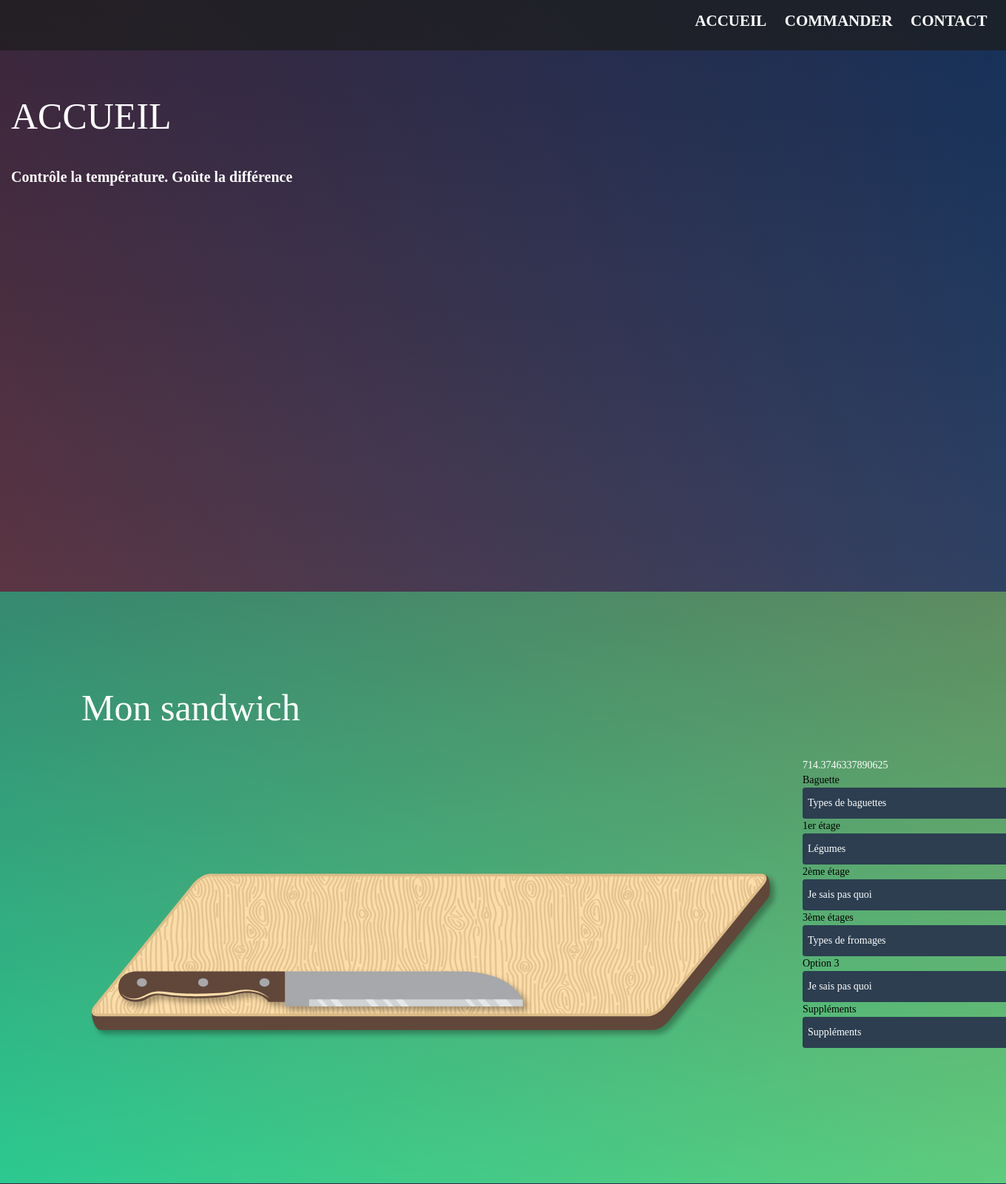
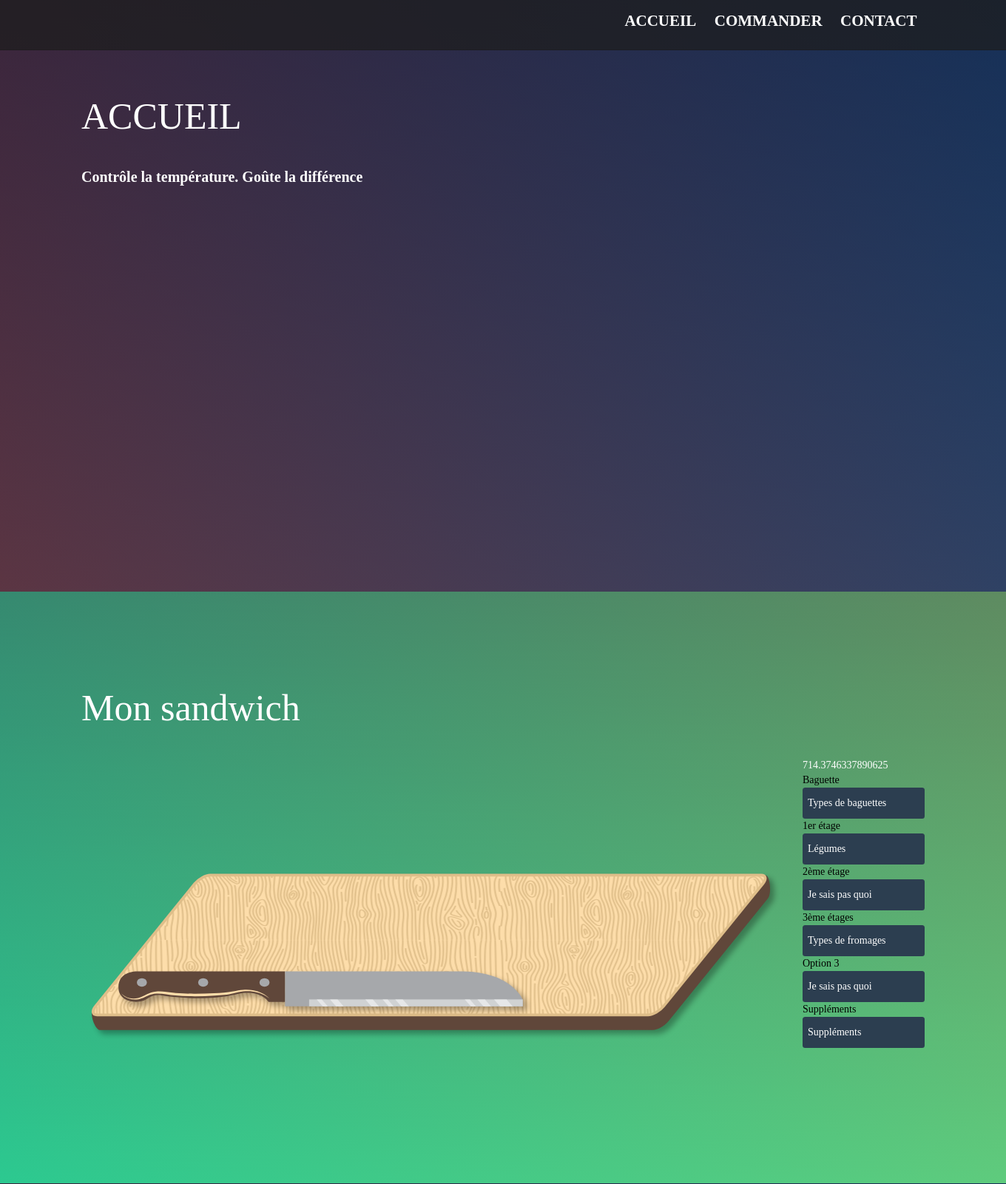
Before and after one commit to Legendthriller69/Sandwicherie, a PHP site: page /index.html in a window 1360 px wide. Shown: the top 1601 px of the page at 74% size. Run offline with PHP 8.4, Linux system fonts and the light colour scheme; some libraries are stand-ins or nearby versions.

Commit message:
good screen

```diff
--- a/css/main.css
+++ b/css/main.css
@@ -9,14 +9,12 @@
 html, body
 {
   height:100%;
-
 }
 
 
 body {
-  margin: 0;
   font-weight: 500;
-  overflow:visible;
+
 }
 
 section {
@@ -52,10 +50,7 @@ section {
 }
 
   .navbarScroll {
-    position: fixed;
-    right: 0;
-    left: 0;
-    z-index:10;
+
 
     background: rgba(30, 30, 30, 0.75);
     border-bottom: 1px solid rgba(0, 0, 0, 0.1);
@@ -125,6 +120,7 @@ input{
   margin-bottom: 30px;
 
 }
+
 button{
   background-color: #26A65B;
   border: none;
--- a/css/sandwich.css
+++ b/css/sandwich.css
@@ -14,7 +14,7 @@ select {
 .select {
     position: relative;
     display: block;
-    width: 20em;
+    width: 100%;
     height: 3em;
     line-height: 3;
     background: #2c3e50;
--- a/index.html
+++ b/index.html
@@ -12,8 +12,8 @@
 <body>
 
 
-<nav class="navbarScroll">
-    <div class="container-fluid">
+<nav class="navbarScroll navbar navbar-default navbar-fixed-top">
+    <div class="container">
         <div class="menu" id="menu">
             <ul>
                 <li><a class="scrollTo" id="animate1" href="#section1">ACCUEIL</a></li>
@@ -25,11 +25,14 @@
 </nav>
 
 
-<section id="section1" class="background-section container-fluid">
-    <div>
-		<h2 class="titre ">ACCUEIL</h2>
+<section id="section1" class="background-section container-fluid content ">
+	<div class="content">
+		<div class="container">
+    <div class="row">
+		<div class="col-lg-12">
+			<h2 class="titre ">ACCUEIL</h2>
+		</div>
     </div>
-
 	<div class="row">
 		<div class="col-md-12">
 			<div class="text1">
@@ -40,6 +43,8 @@
 		</div>
 	</div>
 
+		</div>
+	</div>
 </section>
 <section id="section2" class="container-fluid background-section-green">
     <div class="content">
```
